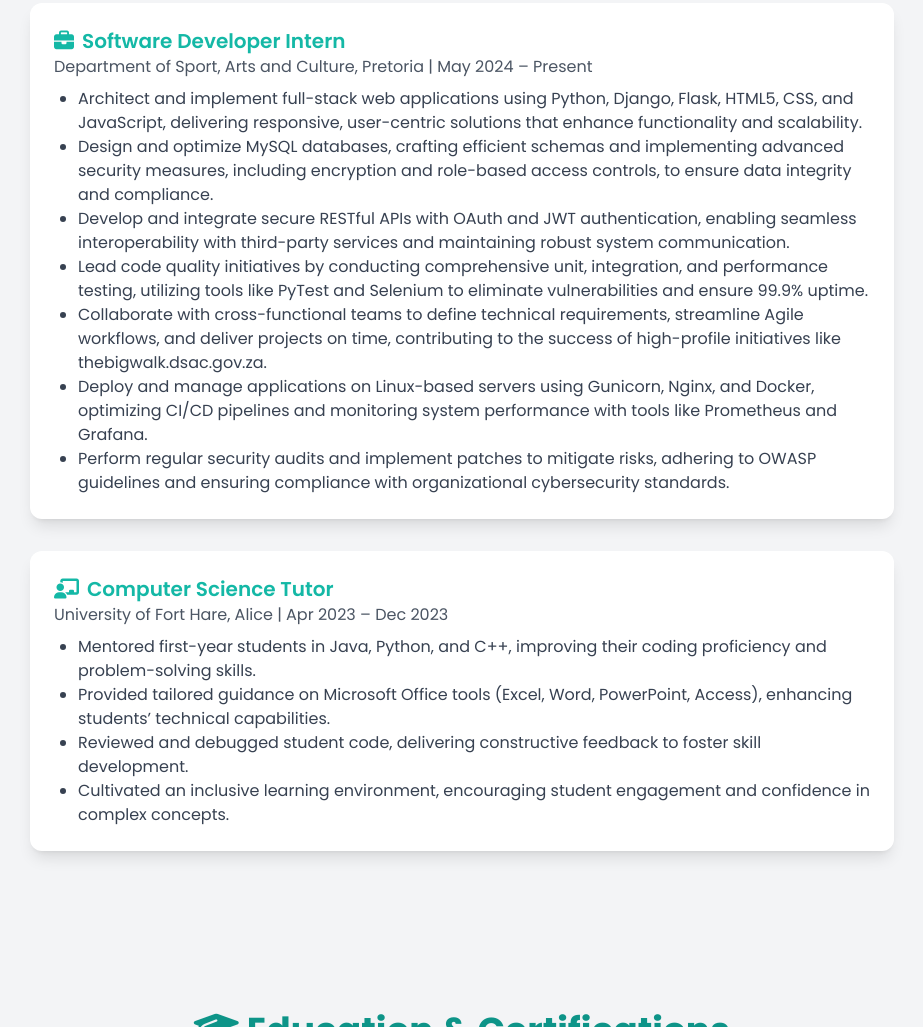
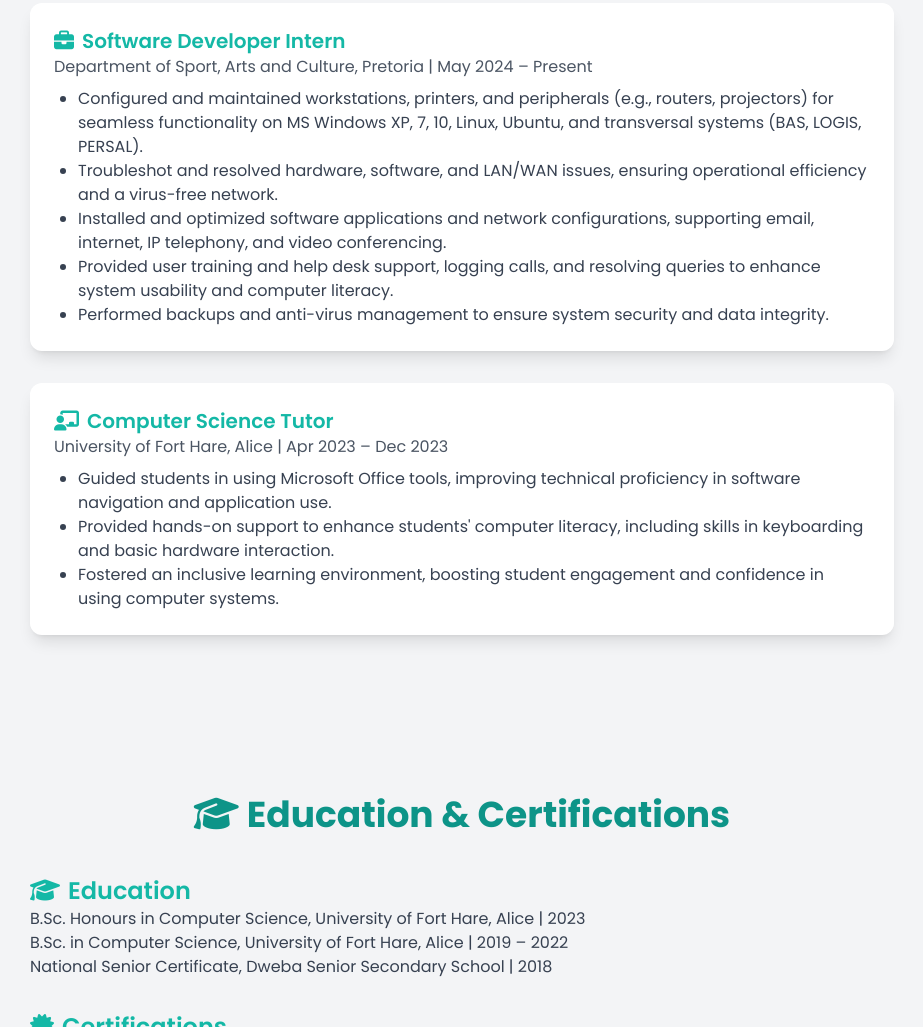
Before and after one commit to MyolwaAnam/IT-Technician, a plain HTML site: page index.html in a window 1280 px wide. Shown: the part 2246-3273 px from the top of the page, without its empty margins (178-1101 px from the left). Drawn offline with nearby package versions, Linux system fonts and the light colour scheme.

Commit message:
Update index.html

```diff
--- a/index.html
+++ b/index.html
@@ -75,11 +75,11 @@
                 </div>
                 <div class="skill-card p-6 bg-white dark:bg-gray-700 rounded-xl shadow-lg hover:scale-105 transition-transform duration-300" data-aos="zoom-in" data-aos-delay="100">
                     <h4 class="text-xl font-semibold text-teal-500"><i class="fas fa-tools mr-2"></i>Frameworks & Technologies</h4>
-                    <p class="mt-2">Django, Flask, Bootstrap, MySQL Workbench, Linux, Web Services, Hadoop, Microsoft Azure (VMs, Blob Storage, Azure AD), Docker, Nginx, Gunicorn</p>
+                    <p class="mt-2">Linux, Ubuntu, Microsoft Azure, Active Directory, ManageEngine (ServiceDesk Plus, ADAudit Plus), MS Office, BAS, LOGIS, PERSAL</p>
                 </div>
                 <div class="skill-card p-6 bg-white dark:bg-gray-700 rounded-xl shadow-lg hover:scale-105 transition-transform duration-300" data-aos="zoom-in" data-aos-delay="200">
                     <h4 class="text-xl font-semibold text-teal-500"><i class="fas fa-star mr-2"></i>Tools</h4>
-                    <p class="mt-2">VS Code, PyCharm, NetBeans, Android Studio, Jupyter Notebook, Notepad++, Prometheus, Grafana, Selenium, PyTest, Power BI, Tableau</p>
+                    <p class="mt-2">VS Code, ServiceDesk Plus, ADAudit Plus, Power BI, Tableau, Remote Desktop, WSUS, SCCM, Wireshark</p>
                 </div>
                 <div class="skill-card p-6 bg-white dark:bg-gray-700 rounded-xl shadow-lg hover:scale-105 transition-transform duration-300 col-span-full" data-aos="zoom-in" data-aos-delay="300">
                     <h4 class="text-xl font-semibold text-teal-500"><i class="fas fa-cogs mr-2"></i>Proficiencies</h4>
@@ -103,23 +103,20 @@
                     <h4 class="text-xl font-semibold text-teal-500"><i class="fas fa-briefcase mr-2"></i>Software Developer Intern</h4>
                     <p class="text-gray-600 dark:text-gray-300">Department of Sport, Arts and Culture, Pretoria | May 2024 – Present</p>
                     <ul class="list-disc pl-6 mt-2 text-gray-700 dark:text-gray-200">
-                        <li>Architect and implement full-stack web applications using Python, Django, Flask, HTML5, CSS, and JavaScript, delivering responsive, user-centric solutions that enhance functionality and scalability.</li>
-                        <li>Design and optimize MySQL databases, crafting efficient schemas and implementing advanced security measures, including encryption and role-based access controls, to ensure data integrity and compliance.</li>
-                        <li>Develop and integrate secure RESTful APIs with OAuth and JWT authentication, enabling seamless interoperability with third-party services and maintaining robust system communication.</li>
-                        <li>Lead code quality initiatives by conducting comprehensive unit, integration, and performance testing, utilizing tools like PyTest and Selenium to eliminate vulnerabilities and ensure 99.9% uptime.</li>
-                        <li>Collaborate with cross-functional teams to define technical requirements, streamline Agile workflows, and deliver projects on time, contributing to the success of high-profile initiatives like thebigwalk.dsac.gov.za.</li>
-                        <li>Deploy and manage applications on Linux-based servers using Gunicorn, Nginx, and Docker, optimizing CI/CD pipelines and monitoring system performance with tools like Prometheus and Grafana.</li>
-                        <li>Perform regular security audits and implement patches to mitigate risks, adhering to OWASP guidelines and ensuring compliance with organizational cybersecurity standards.</li>
+                        <li>Configured and maintained workstations, printers, and peripherals (e.g., routers, projectors) for seamless functionality on MS Windows XP, 7, 10, Linux, Ubuntu, and transversal systems (BAS, LOGIS, PERSAL).</li>
+                        <li>Troubleshot and resolved hardware, software, and LAN/WAN issues, ensuring operational efficiency and a virus-free network.</li>
+                        <li>Installed and optimized software applications and network configurations, supporting email, internet, IP telephony, and video conferencing.</li>
+                        <li>Provided user training and help desk support, logging calls, and resolving queries to enhance system usability and computer literacy.</li>
+                        <li>Performed backups and anti-virus management to ensure system security and data integrity.</li>
                     </ul>
                 </div>
                 <div class="experience-card p-6 bg-white dark:bg-gray-700 rounded-xl shadow-lg hover:scale-105 transition-transform duration-300" data-aos="fade-up" data-aos-delay="100">
                     <h4 class="text-xl font-semibold text-teal-500"><i class="fas fa-chalkboard-teacher mr-2"></i>Computer Science Tutor</h4>
                     <p class="text-gray-600 dark:text-gray-300">University of Fort Hare, Alice | Apr 2023 – Dec 2023</p>
                     <ul class="list-disc pl-6 mt-2 text-gray-700 dark:text-gray-200">
-                        <li>Mentored first-year students in Java, Python, and C++, improving their coding proficiency and problem-solving skills.</li>
-                        <li>Provided tailored guidance on Microsoft Office tools (Excel, Word, PowerPoint, Access), enhancing students’ technical capabilities.</li>
-                        <li>Reviewed and debugged student code, delivering constructive feedback to foster skill development.</li>
-                        <li>Cultivated an inclusive learning environment, encouraging student engagement and confidence in complex concepts.</li>
+                        <li>Guided students in using Microsoft Office tools, improving technical proficiency in software navigation and application use.</li>
+                        <li>Provided hands-on support to enhance students' computer literacy, including skills in keyboarding and basic hardware interaction.</li>
+                        <li>Fostered an inclusive learning environment, boosting student engagement and confidence in using computer systems.</li>
                     </ul>
                 </div>
             </div>
```
